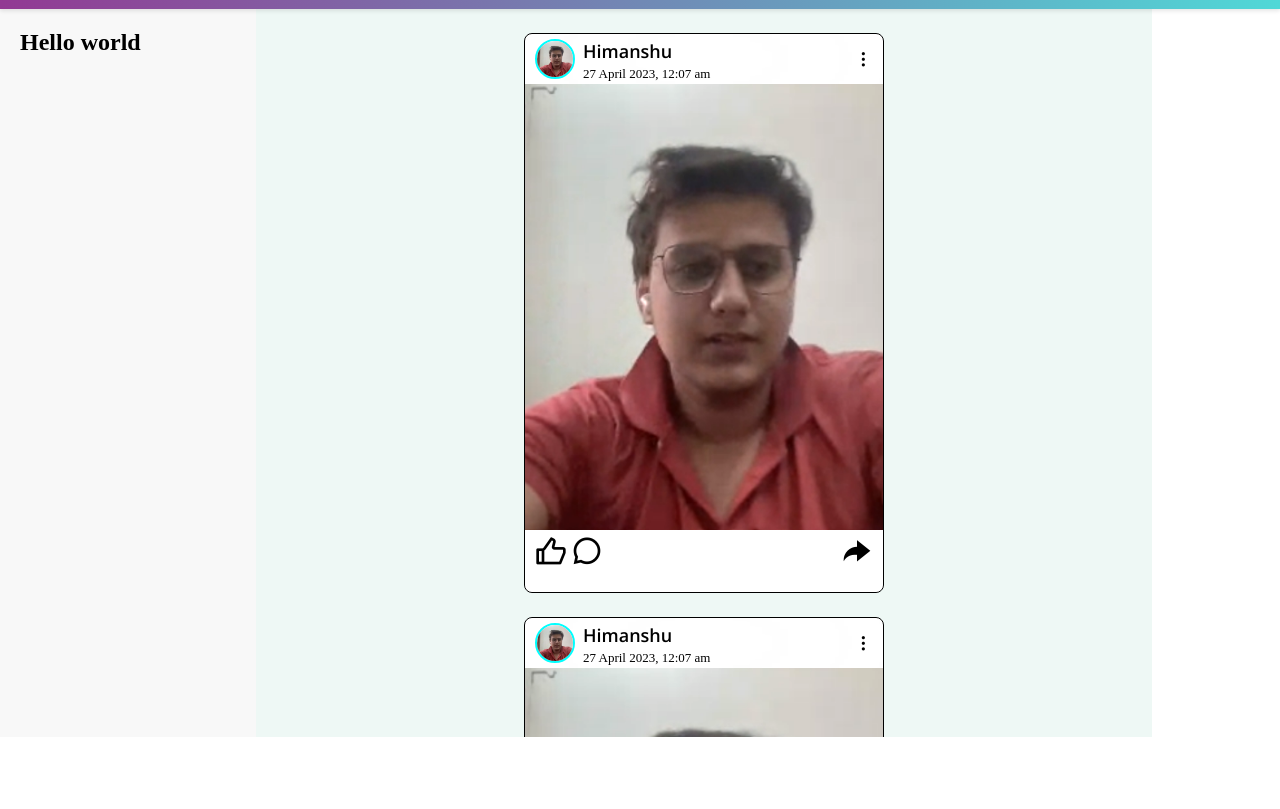
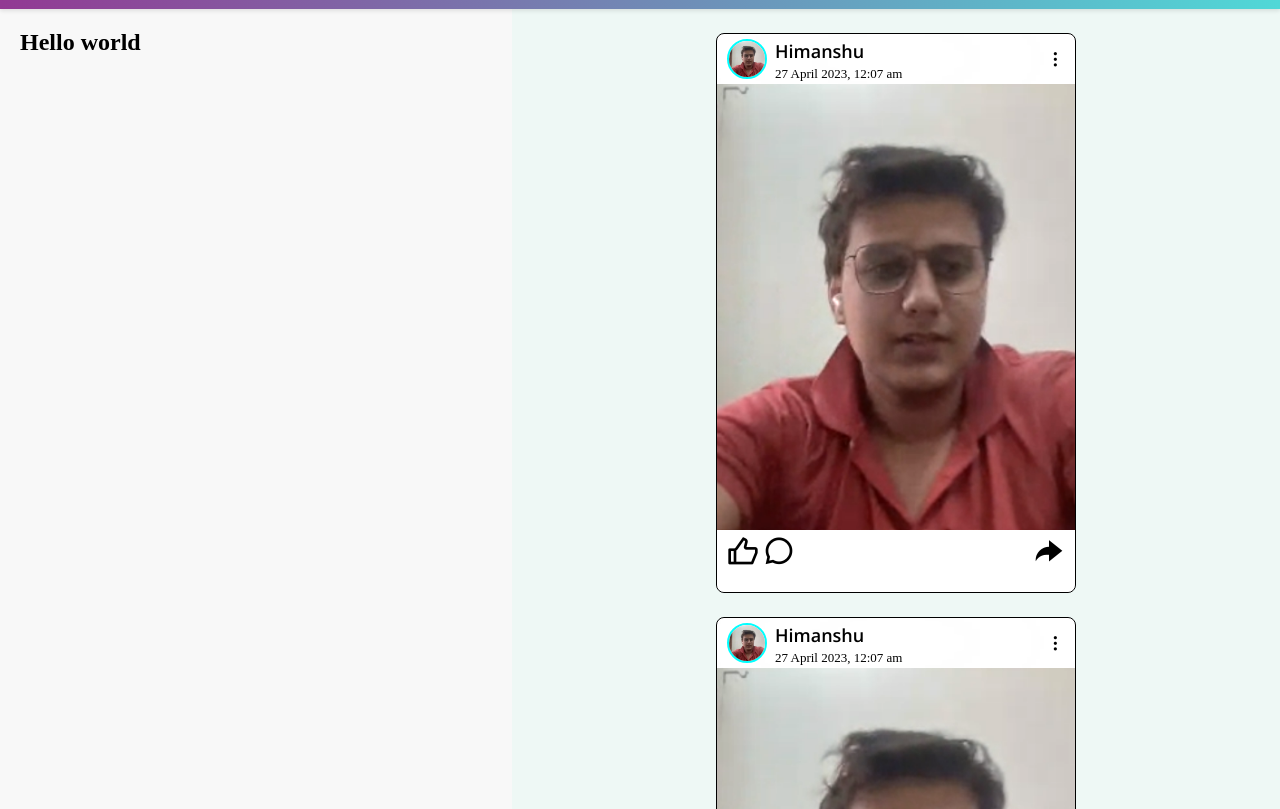
Before and after one commit to atharvatyagi80/KarmaShereHIMAT, a plain HTML site: page index.html in a window 1280 px wide. Shown: the part 63-872 px from the top of the page. Before the commit the page ends 800 px from the top, so only its background shows below. Drawn offline with nearby package versions, Linux system fonts and the light colour scheme; a web font is replaced by a local one.

Commit message:
tab view structure

```diff
--- a/index.html
+++ b/index.html
@@ -32,7 +32,7 @@
         </div>
 
 
-
+    <div class="main_container">
         <section class="left_container">
             <div>
                 <h1>Hello world</h1>
@@ -206,6 +206,8 @@
                 <img src="Images/yateet.png" alt="">
             </div>
         </div>
+       </div>
     </div>
+
 </body>
 </html>
--- a/style.css
+++ b/style.css
@@ -67,7 +67,6 @@ html,body{
     padding: 20px;
 }
 .posts_container{
-    position: fixed;
     padding-top:3vh;
     padding-bottom: 13vh;
     top: 9vh;
@@ -238,18 +237,20 @@ html,body{
     .footer{
         display: none;
     }
+    .main_container{
+        display: flex;
+        margin-top: 9vh;
+        height: 100%;
+    }
     .left_container {
+        width: 40%;
+        height: 100%;
+        top: 0px;
         display: block;
-        width: 30%;
-        height: calc(100% - 9vh);
-        position: fixed;
-        top: 9vh;
-        left: 0;
     }
-
-    .posts_container {
-        right:0;
-        width: 70%;
-        left: 20%;
+    .posts_container{
+        width: 60%;
+        height: 100%;
+        padding-bottom: 3vh;
     }
 }
```
